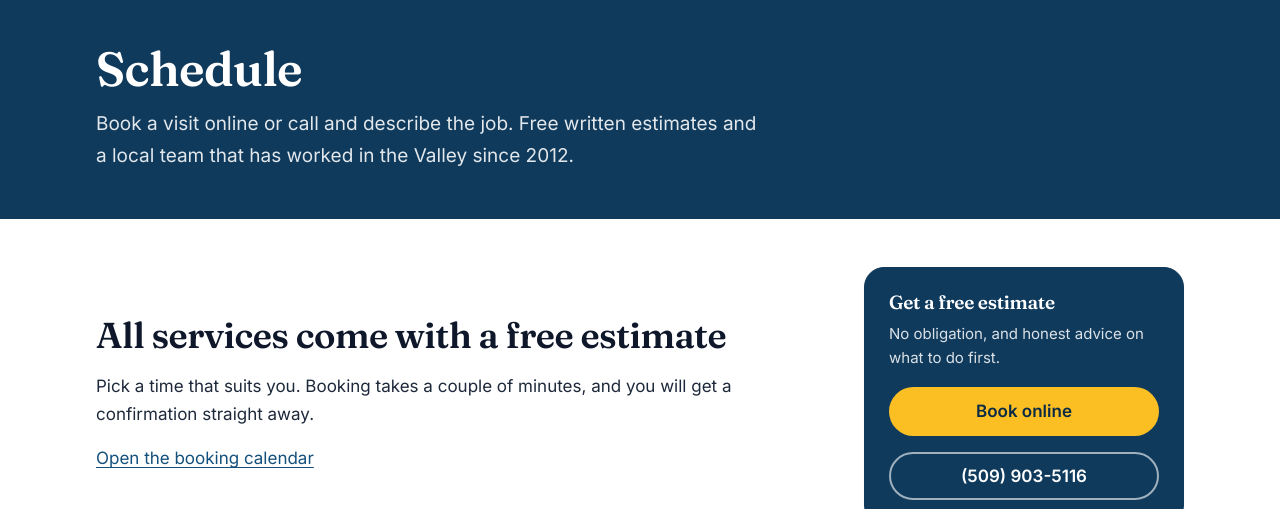
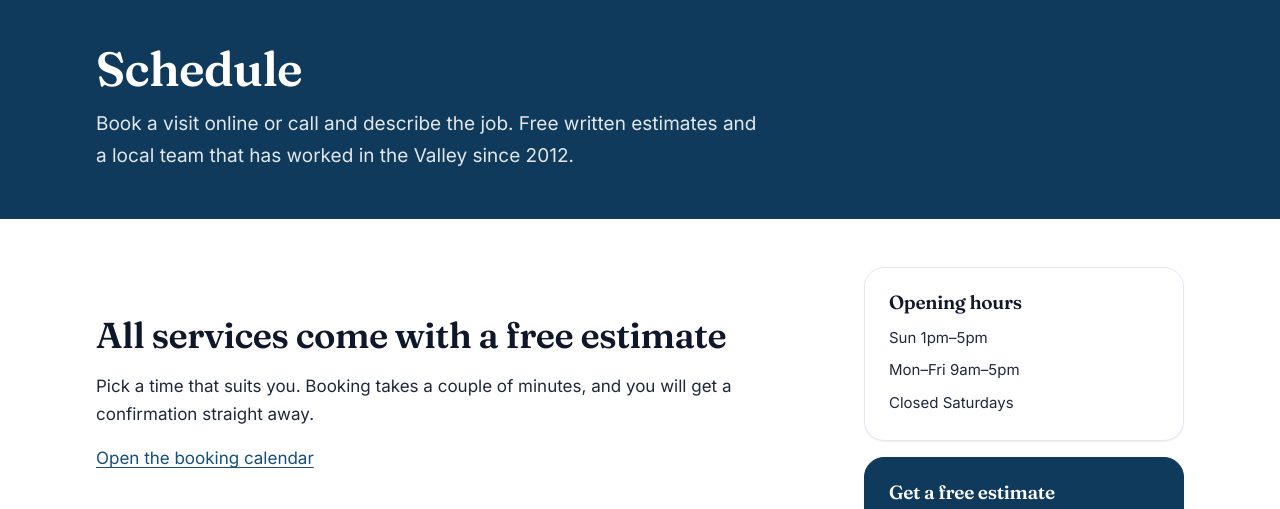
Before and after one commit to ripekern/specially-brilliant, an Astro site: page /schedule in a window 1280 px wide. Shown: the part 80-589 px from the top of the page. Built offline with nearby package versions, Linux system fonts and the light colour scheme; Astro itself is replaced by a stand-in of ours.

Commit message:
Add an opening hours panel to the schedule page
Opt-in via showHours in frontmatter rather than hardcoding the slug, so
the hours still render from site.json and cannot drift from the JSON-LD
the way typed prose would.

```diff
--- a/src/content.config.ts
+++ b/src/content.config.ts
@@ -21,6 +21,7 @@ const documents = defineCollection({
     order: z.number().default(100),
     draft: z.boolean().default(false),
     noindex: z.boolean().default(false),
+    showHours: z.boolean().default(false),
     tags: z.array(z.string()).default([]),
   }),
 });
--- a/src/content/pages/schedule.md
+++ b/src/content/pages/schedule.md
@@ -9,6 +9,7 @@ source: "https://speciallybrilliant.com/schedule/"
 type: "core"
 order: 30
 noindex: false
+showHours: true
 tags: []
 ---
 
--- a/src/pages/[slug].astro
+++ b/src/pages/[slug].astro
@@ -2,7 +2,7 @@
 import { getCollection, render } from "astro:content";
 import Base from "../layouts/Base.astro";
 import SidebarCta from "../components/SidebarCta.astro";
-import { getSite, areaServedSchema } from "../lib/content";
+import { getSite, areaServedSchema, humanHours } from "../lib/content";
 import { services as serviceMeta } from "../data/services";
 import { withBase } from "../lib/urls";
 
@@ -28,6 +28,8 @@ const site = await getSite();
 const { data } = page;
 const isService = data.type === "service";
 const label = meta?.label ?? data.title;
+const hours = humanHours(site);
+const openDays = site.hours.flatMap((block) => block.days);
 
 // Service pages carry no description in their Markdown, so they used to fall
 // back to the site tagline -- the same sentence on all six, which reads as thin
@@ -102,6 +104,15 @@ const schema = [
       <Content />
     </article>
     <aside class="aside">
+      {data.showHours && (
+        <div class="panel">
+          <h2>Opening hours</h2>
+          <ul class="panel__list">
+            {hours.map((line) => <li>{line}</li>)}
+            {!openDays.includes("Saturday") && <li>Closed Saturdays</li>}
+          </ul>
+        </div>
+      )}
       <SidebarCta />
       {!isService && (
         <div class="panel">
```
